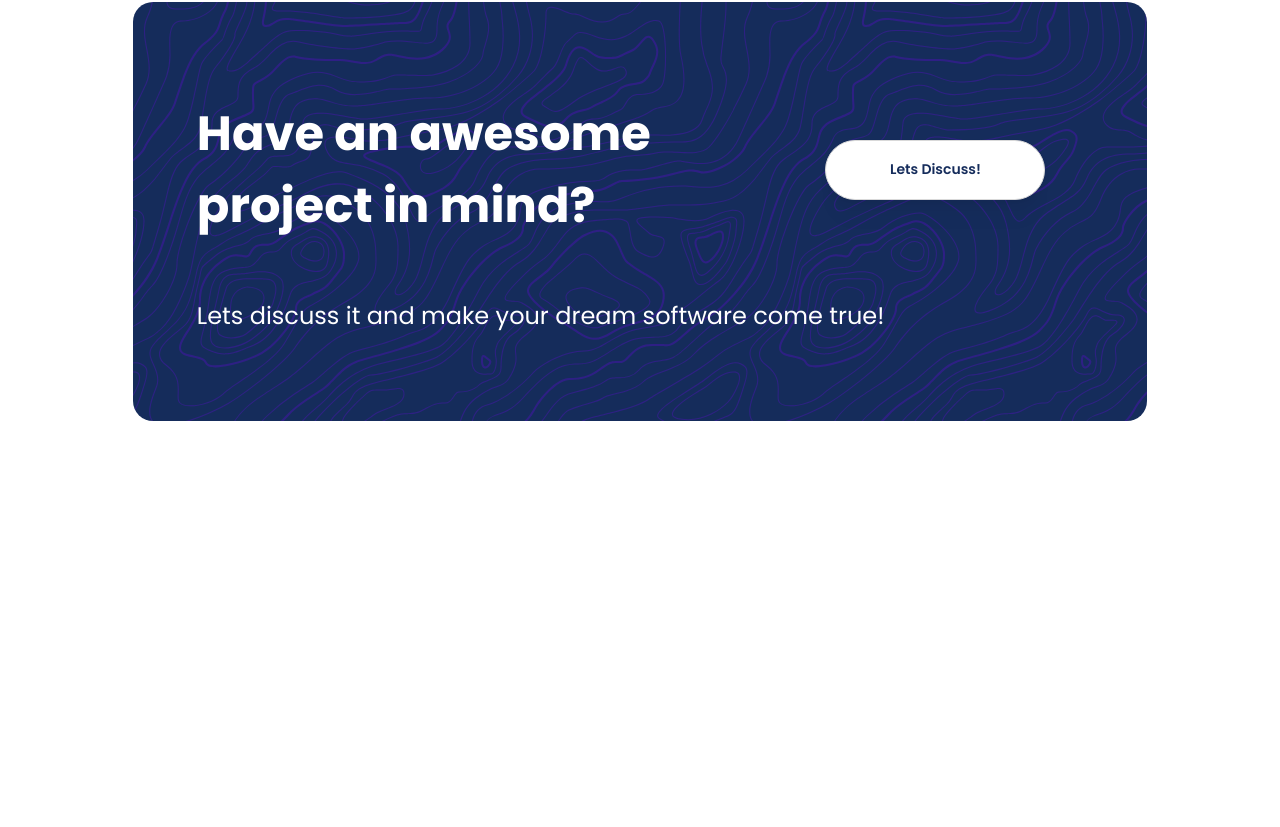
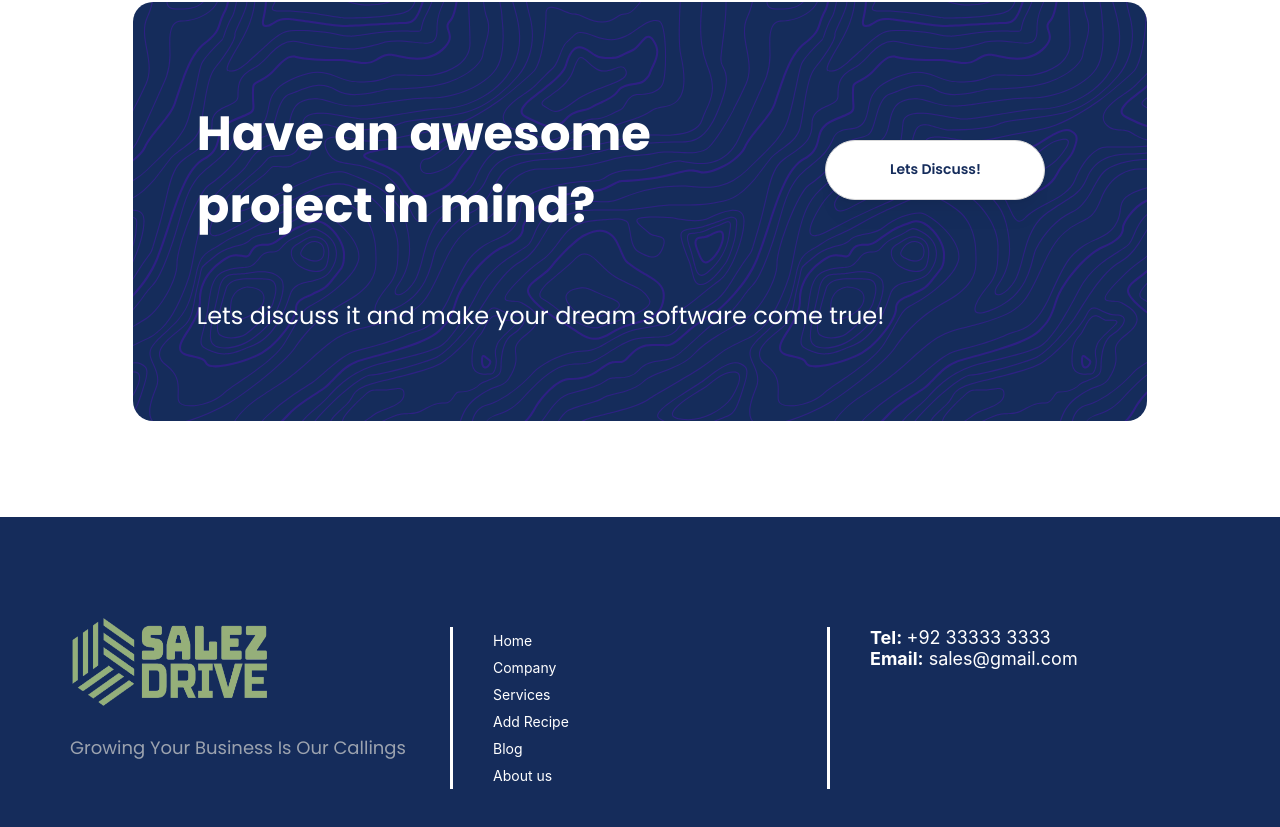
Before and after one commit to jhanzaib593/sales_drive, a React (Create React App) app: page / in a window 1280 px wide. Shown: the part 3501-4328 px from the top of the page. Before the commit the page ends 4018 px from the top, so only its background shows below. Built offline with nearby package versions, Linux system fonts and the light colour scheme.

Commit message:
Footer add

```diff
--- a/package.json
+++ b/package.json
@@ -11,6 +11,7 @@
     "antd": "^5.16.2",
     "react": "^18.2.0",
     "react-dom": "^18.2.0",
+    "react-intl": "^6.6.8",
     "react-redux": "^9.1.1",
     "react-router-dom": "^6.22.3",
     "react-scripts": "5.0.1",
--- /dev/null
+++ b/src/components/footer/index.css
@@ -0,0 +1,21 @@
+.foot_meau {
+  list-style: none;
+  color: white;
+  border-left: 3px solid white;
+  border-right: 3px solid white;
+}
+.foot_meau li {
+  padding: 5px 0;
+}
+.foot_contact {
+  list-style: none;
+  color: white;
+}
+.foot_contact li a {
+  text-decoration: none;
+  color: white;
+  font-size: 18px;
+}
+.foot_contact li a:hover {
+  color: rgb(156 163 175);
+}
--- /dev/null
+++ b/src/components/footer/index.js
@@ -0,0 +1,61 @@
+import { Col, Row } from "antd";
+import React from "react";
+import logo from "../../assets/img/logo (2).png";
+import "./index.css";
+
+function Footer() {
+  return (
+    <footer
+      style={{
+        padding: "2em 0",
+        backgroundColor: "#152c5b",
+      }}
+    >
+      <div className="container">
+        <Row style={{ padding: "4rem 0" }}>
+          <Col span={8} xs={24} sm={24} md={8} lg={8}>
+            <img src={logo} alt="" width={200} height={100} />
+            <p
+              class="font_family"
+              style={{
+                color: "rgb(156, 163, 175)",
+                fontWeight: 400,
+                fontSize: 18,
+              }}
+            >
+              Growing Your Business Is Our Callings
+            </p>
+          </Col>
+          <Col span={8} xs={24} sm={24} md={8} lg={8}>
+            <ul class="foot_meau">
+              <li>Home</li>
+              <li>Company</li>
+              <li>Services</li>
+              <li>Add Recipe</li>
+              <li>Blog</li>
+              <li>About us</li>
+            </ul>
+          </Col>
+          <Col span={8} xs={24} sm={24} md={8} lg={8}>
+            <ul class="foot_contact">
+              <li>
+                <span style={{ fontWeight: "bolder", fontSize: 18 }}>
+                  Tel:{" "}
+                </span>
+                <a href="tel:+92333333333">+92 33333 3333</a>
+              </li>
+              <li>
+                <span style={{ fontWeight: "bolder", fontSize: 18 }}>
+                  Email:
+                </span>
+                <a href="mailto:sales@gmail.com"> sales@gmail.com</a>
+              </li>
+            </ul>
+          </Col>
+        </Row>
+      </div>
+    </footer>
+  );
+}
+
+export default Footer;
--- a/src/page/Home/index.js
+++ b/src/page/Home/index.js
@@ -4,6 +4,7 @@ import Service from "../../components/service";
 import Project from "../../components/project";
 import Offers from "../../components/offers";
 import Contact from "../../components/contact";
+import Footer from "../../components/footer";
 
 function Home() {
   return (
@@ -19,6 +20,7 @@ function Home() {
       <div className="container">
         <Contact />
       </div>
+      <Footer />
     </>
   );
 }
```
Also changed, not shown: 1 other file (tests, documents, lock files or other folders).
